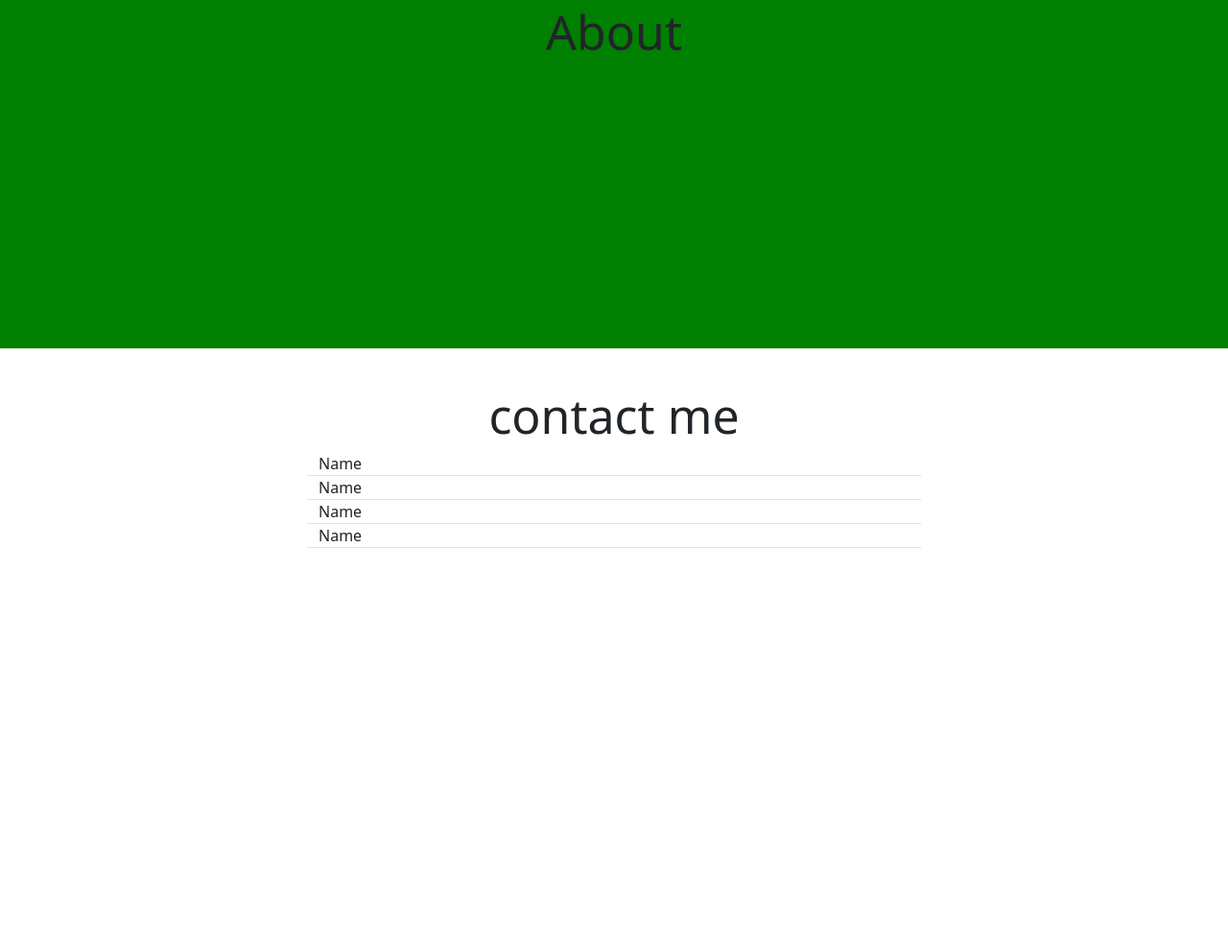
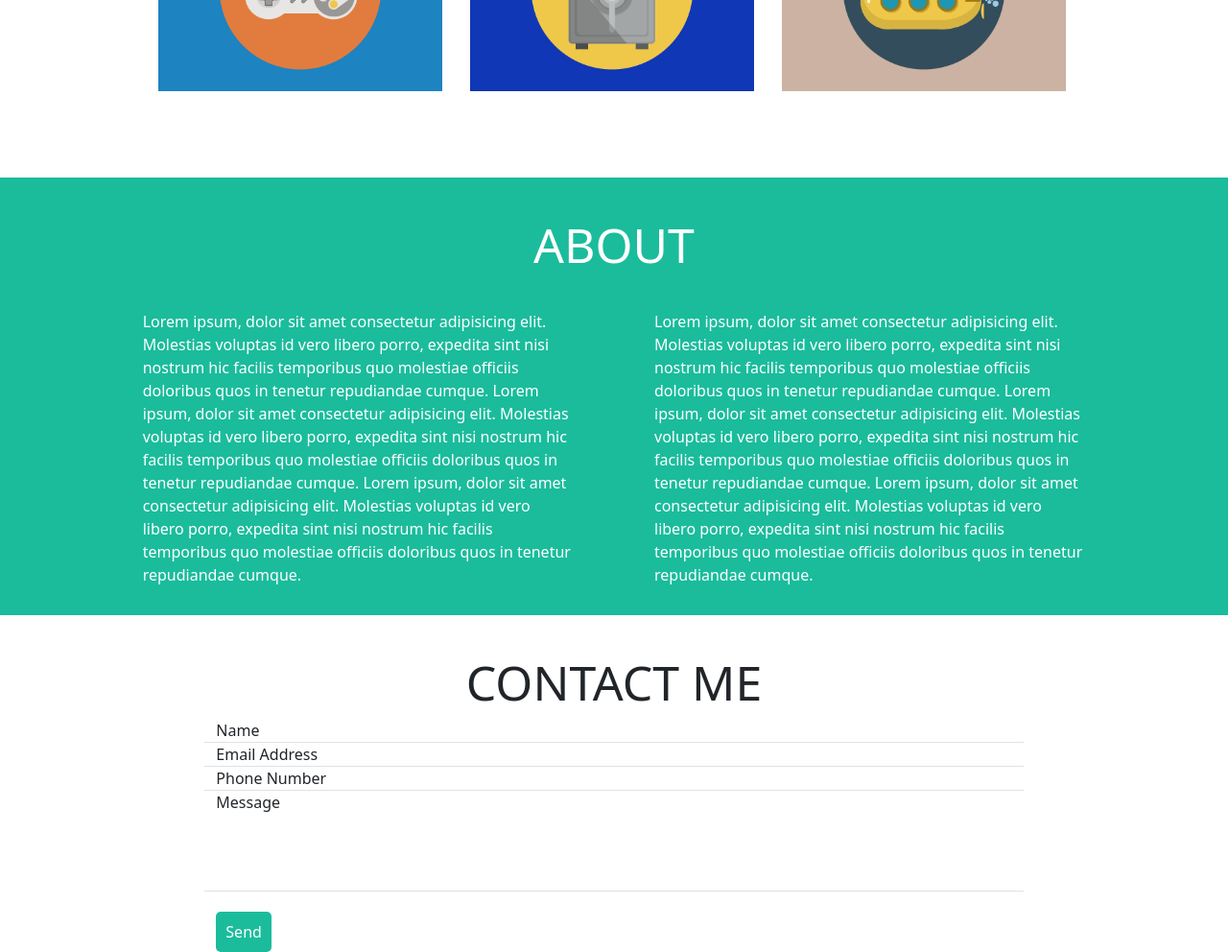
Before and after one commit to Giuseppe2408/html-css-bootstrap-freelancer, a plain HTML site: page index.html in a window 1280 px wide. Shown: the part 1039-2031 px from the top of the page at 96% size. Before the commit the page ends 1610 px from the top, so only its background shows below. Drawn offline with nearby package versions, Linux system fonts and the light colour scheme.

Commit message:
quasi finito

```diff
--- a/css/style.css
+++ b/css/style.css
@@ -4,21 +4,38 @@
 }
 
 .custom-nav {
-    background-color: rgb(11, 11, 94);
+    background-color: #2c3e50;
 }
 
 .white {
     color: white;
 }
 
+.padding {
+    padding: 30px;
+}
+
+.padding-bottom {
+    padding-bottom: 80px;
+}
+
+.margin-top {
+    margin-top: 30px;
+}
+
+.text-center {
+    text-align: center;
+}
+
 /* jumbo */
 #jumbotron {
-    background-color: green;
+    background-color: #1abc9c;
 }
 
 #img-resize {
-    width: 250px;
-    height: 250px;
+    object-fit: contain;
+    max-width: 100%;
+    max-height: 400px;
 }
 /* Potfolio */
 h2 {
@@ -39,8 +56,7 @@ h2 {
 }
 
 .text-contain {
-    background-color: green;
-    height: 400px;
+    background-color: #1abc9c;
 }
 
 
@@ -49,3 +65,11 @@ h2 {
     height: 200px;
     margin-right: 20px;
 }
+
+#button {
+    text-decoration: none;
+    background-color: #1bbc9c;
+    padding: 10px;
+    color: white;
+    border-radius: 5px;
+}
--- a/index.html
+++ b/index.html
@@ -11,6 +11,7 @@
 </head>
 <body>
     <div class="container-fluid">
+        <!-- nav -->
         <header class="row custom-nav">
             <nav class="navbar navbar-expand-lg navbar-light">
                 <div class="container-fluid">
@@ -39,23 +40,25 @@
         <!-- jumbotron -->
         <div class="row">
             <div class="col-sm-12" id="jumbotron">
-                <div class="row justify-content-center">
+                <div class="row justify-content-center align-items-center">
                     <div class="col-sm-12">
-                        <img id="img-resize" src="img/avatar.svg" alt="">
+                        <div class="text-center">
+                            <img id="img-resize" src="img/avatar.svg" alt="">
+                        </div>
                     </div>
                     <div class="col-sm-12">
                         <h2 class="white">START BOOTSTRAP</h2>
                     </div>
                     <div class="col-sm-12">
-                        <h5 class="white">GRAPHIC ARTIST - WEB DESIGNER - ILLUSTRATOR</h5>
+                        <div class="text-center white">GRAPHIC ARTIST - WEB DESIGNER - ILLUSTRATOR</div>
                     </div>
                 </div>
             </div>
         </div>
         <!-- titolo -->
-        <h2>Portfolio</h2>
+        <h2>PORTFOLIO</h2>
         <!-- immagini -->
-        <div class="row justify-content-center">
+        <div class="row justify-content-center padding-bottom">
             <div class="immagini col-sm-12 col-md-5 col-lg-3">
                 <img class="resize" src="img/cabin.png" alt="">
             </div>
@@ -78,20 +81,29 @@
 
         <div class="row">
             <div class="text-contain col-sm-12">
-                <h2>About</h2>
-                <div class="row center">
-                    <div class="col-sm-4"></div>
-                    <div class="col-sm-4"></div>
+                <h2 class="white">ABOUT</h2>
+                <div class="row justify-content-center">
+                    <div class="col-sm-12 col-md-4 col-lg-5">
+                        <div class="white padding">Lorem ipsum, dolor sit amet consectetur adipisicing elit. Molestias voluptas id vero libero porro, expedita sint nisi nostrum hic facilis temporibus quo molestiae officiis doloribus quos in tenetur repudiandae cumque. Lorem ipsum, dolor sit amet consectetur adipisicing elit. Molestias voluptas id vero libero porro, expedita sint nisi nostrum hic facilis temporibus quo molestiae officiis doloribus quos in tenetur repudiandae cumque. Lorem ipsum, dolor sit amet consectetur adipisicing elit. Molestias voluptas id vero libero porro, expedita sint nisi nostrum hic facilis temporibus quo molestiae officiis doloribus quos in tenetur repudiandae cumque.</div>
+                    </div>
+                    <div class="col-sm-12 col-md-4 col-lg-5">
+                        <div class="white padding">Lorem ipsum, dolor sit amet consectetur adipisicing elit. Molestias voluptas id vero libero porro, expedita sint nisi nostrum hic facilis temporibus quo molestiae officiis doloribus quos in tenetur repudiandae cumque. Lorem ipsum, dolor sit amet consectetur adipisicing elit. Molestias voluptas id vero libero porro, expedita sint nisi nostrum hic facilis temporibus quo molestiae officiis doloribus quos in tenetur repudiandae cumque. Lorem ipsum, dolor sit amet consectetur adipisicing elit. Molestias voluptas id vero libero porro, expedita sint nisi nostrum hic facilis temporibus quo molestiae officiis doloribus quos in tenetur repudiandae cumque.</div>
+                    </div>
                 </div>
             </div>
         </div>
 
-        <h2>contact me</h2>
+        <h2>CONTACT ME</h2>
+        <div class="row justify-content-center">
+            <div class="col-sm-8 border-bottom">Name</div>
+            <div class="col-sm-8 border-bottom">Email Address</div>
+            <div class="col-sm-8 border-bottom">Phone Number</div>
+            <div class="col-sm-8 padding-bottom border-bottom">Message</div>
+        </div>
         <div class="row">
-            <div class="offset-sm-3 col-sm-6  border-bottom">Name</div>
-            <div class="offset-sm-3 col-sm-6 border-bottom">Name</div>
-            <div class="offset-sm-3 col-sm-6 border-bottom">Name</div>
-            <div class="offset-sm-3 col-sm-6 border-bottom">Name</div>
+            <div class="col-sm-2 margin-top offset-sm-2">
+                <a id="button" href="#">Send</a>
+            </div>
         </div>
     </div>
 
```
